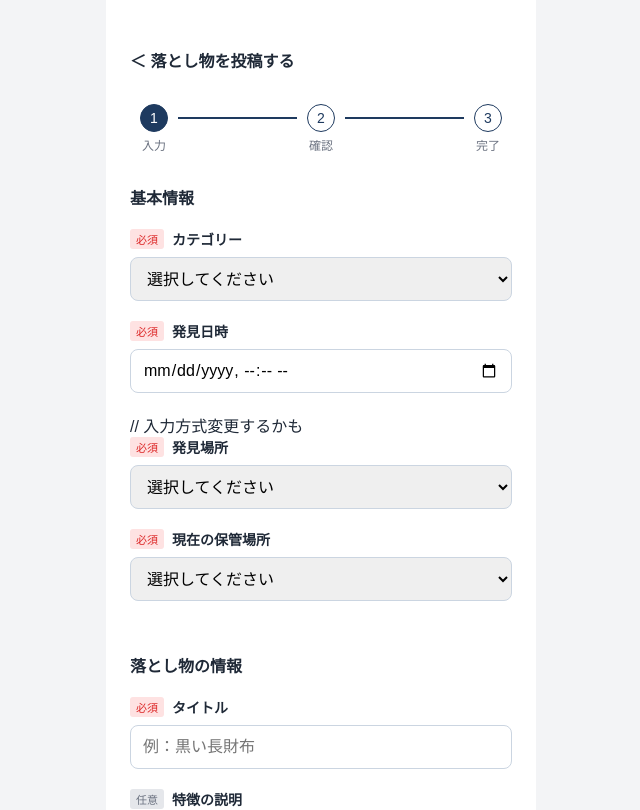
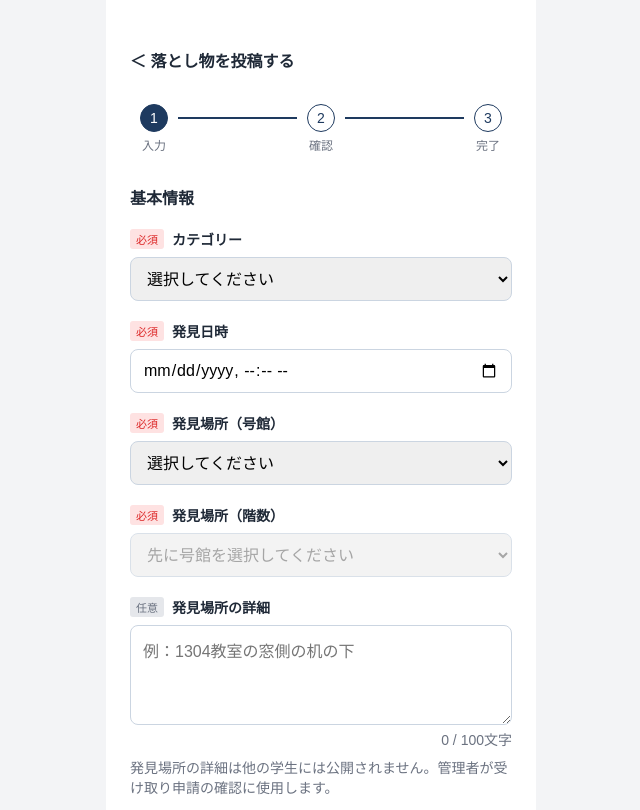
Before and after one commit to babychan-x/sabap, a React (Vite) app in the folder frontend-student/: page /post in a window 1280 px wide. Shown: the top 810 px of the page, without its empty margins (319-959 px from the left). Built offline with nearby package versions, Linux system fonts and the light colour scheme.

Commit message:
G021の発見場所の入力方式を変更

```diff
--- a/frontend-student/src/features/item/pages/StudentPostItem.css
+++ b/frontend-student/src/features/item/pages/StudentPostItem.css
@@ -133,6 +133,10 @@
   cursor: pointer;
 }
 
+.post-item__select:disabled {
+  cursor: not-allowed;
+}
+
 /* 特徴の説明 */
 .post-item__textarea {
   width: 100%;
@@ -149,6 +153,27 @@
 .post-item__textarea:focus {
   outline: 2px solid var(--color-focus);
   border-color: var(--color-focus);
+}
+
+.post-item__place-detail {
+  min-height: 100px;
+  margin-bottom: 4px;
+  font-size: var(--font-size-base);
+}
+
+.post-item__place-detail-count,
+.post-item__place-detail-note {
+  color: var(--color-text-muted);
+  font-size: var(--font-size-small);
+}
+
+.post-item__place-detail-count {
+  margin: 0 0 8px;
+  text-align: right;
+}
+
+.post-item__place-detail-note {
+  margin: 0 0 20px;
 }
 
 /* ファイル入力欄 */
--- a/frontend-student/src/features/item/pages/StudentPostItem.jsx
+++ b/frontend-student/src/features/item/pages/StudentPostItem.jsx
@@ -5,6 +5,18 @@ import './StudentPostItem.css'
 import { useState, useRef, useEffect } from 'react'
 import { useNavigate, useLocation } from 'react-router-dom'
 import { Camera, X } from 'lucide-react'
+
+// 仮の階数設定。実際の階数が決まったら号館ごとに変更する。
+const buildingFloors = {
+  '1号館': ['1階', '2階', '3階', '4階', '5階'],
+  '2号館': ['1階', '2階', '3階', '4階', '5階'],
+  '3号館': ['1階', '2階', '3階', '4階', '5階'],
+  '4号館': ['1階', '2階', '3階', '4階', '5階'],
+  '5号館': ['1階', '2階', '3階', '4階', '5階'],
+  'その他': ['屋外', 'その他'],
+}
+
+const foundPlaceDetailMaxLength = 100
 
 export default function StudentPostItem() {
 
@@ -24,9 +36,13 @@ const [foundDateTime, setFoundDateTime] = useState(
   previousData.foundDateTime || ''
 )
 
-const [foundPlace, setFoundPlace] = useState(
-  previousData.foundPlace || ''
-)
+const [foundBuilding, setFoundBuilding] = useState(previousData.foundBuilding ?? '')
+const [foundFloor, setFoundFloor] = useState(previousData.foundFloor ?? '')
+const [foundPlaceDetail, setFoundPlaceDetail] = useState(previousData.foundPlaceDetail ?? '')
+
+const floorOptions = Object.hasOwn(buildingFloors, foundBuilding)
+  ? buildingFloors[foundBuilding]
+  : []
 
 const [storageStatus, setStorageStatus] = useState(
   previousData.storageStatus || ''
@@ -103,7 +119,8 @@ const [images, setImages] = useState(
     if (
       !category ||
       !foundDateTime ||
-      !foundPlace ||
+      !foundBuilding ||
+      !foundFloor ||
       !storageStatus ||
       !itemName.trim() ||
       images.length === 0
@@ -113,7 +130,19 @@ const [images, setImages] = useState(
       return
     }
 
+    if (!floorOptions.includes(foundFloor)) {
+      setErrorMessage('選択した号館に対応する階数を選択してください。')
+      window.scrollTo({ top: 0, behavior: 'smooth' })
+      return
+    }
+
     // 文字数チェック
+    if (foundPlaceDetail.length > foundPlaceDetailMaxLength) {
+      setErrorMessage(`発見場所の詳細は${foundPlaceDetailMaxLength}文字以内で入力してください。`)
+      window.scrollTo({ top: 0, behavior: 'smooth' })
+      return
+    }
+
     if (itemName.length > 50) {
       setErrorMessage('タイトルは50文字以内で入力してください。')
       window.scrollTo({ top: 0, behavior: 'smooth' })
@@ -133,7 +162,10 @@ const [images, setImages] = useState(
       state: {
         category,
         foundDateTime,
-        foundPlace,
+        foundPlace: `${foundBuilding}　${foundFloor}`,
+        foundBuilding,
+        foundFloor,
+        foundPlaceDetail,
         storageStatus,
         itemName,
         feature,
@@ -228,24 +260,65 @@ const [images, setImages] = useState(
         />
 
         {/* 発見場所 */}
-        // 入力方式変更するかも
-        <label htmlFor="foundPlace" className="post-item__label">
+        <label htmlFor="foundBuilding" className="post-item__label">
           <span className="post-item__required">必須</span>
-          発見場所
+          発見場所（号館）
         </label>
         <select
-          id="foundPlace"
+          id="foundBuilding"
           className="form-input post-item__select"
-          value={foundPlace}
-          onChange={(e) => setFoundPlace(e.target.value)}
+          required
+          value={foundBuilding}
+          onChange={(e) => {
+            setFoundBuilding(e.target.value)
+            setFoundFloor('')
+          }}
         >
           <option value="">選択してください</option>
-          <option value="教室">教室</option>
-          <option value="図書館">図書館</option>
-          <option value="食堂">食堂</option>
-          <option value="廊下">廊下</option>
-          <option value="その他">その他</option>
+          {Object.keys(buildingFloors).map((building) => (
+            <option key={building} value={building}>{building}</option>
+          ))}
         </select>
+
+        <label htmlFor="foundFloor" className="post-item__label">
+          <span className="post-item__required">必須</span>
+          発見場所（階数）
+        </label>
+        <select
+          id="foundFloor"
+          className="form-input post-item__select"
+          required
+          disabled={floorOptions.length === 0}
+          value={foundFloor}
+          onChange={(e) => setFoundFloor(e.target.value)}
+        >
+          <option value="">
+            {floorOptions.length > 0 ? '選択してください' : '先に号館を選択してください'}
+          </option>
+          {floorOptions.map((floor) => (
+            <option key={floor} value={floor}>{floor}</option>
+          ))}
+        </select>
+
+        <label htmlFor="foundPlaceDetail" className="post-item__label">
+          <span className="post-item__optional">任意</span>
+          発見場所の詳細
+        </label>
+        <textarea
+          id="foundPlaceDetail"
+          className="post-item__textarea post-item__place-detail"
+          placeholder="例：1304教室の窓側の机の下"
+          value={foundPlaceDetail}
+          maxLength={foundPlaceDetailMaxLength}
+          aria-describedby="foundPlaceDetailCount foundPlaceDetailNote"
+          onChange={(e) => setFoundPlaceDetail(e.target.value)}
+        />
+        <p id="foundPlaceDetailCount" className="post-item__place-detail-count">
+          {foundPlaceDetail.length} / {foundPlaceDetailMaxLength}文字
+        </p>
+        <p id="foundPlaceDetailNote" className="post-item__place-detail-note">
+          発見場所の詳細は他の学生には公開されません。管理者が受け取り申請の確認に使用します。
+        </p>
 
         {/* 現在の保管場所 */}
         <label htmlFor="storageStatus" className="post-item__label">
```
